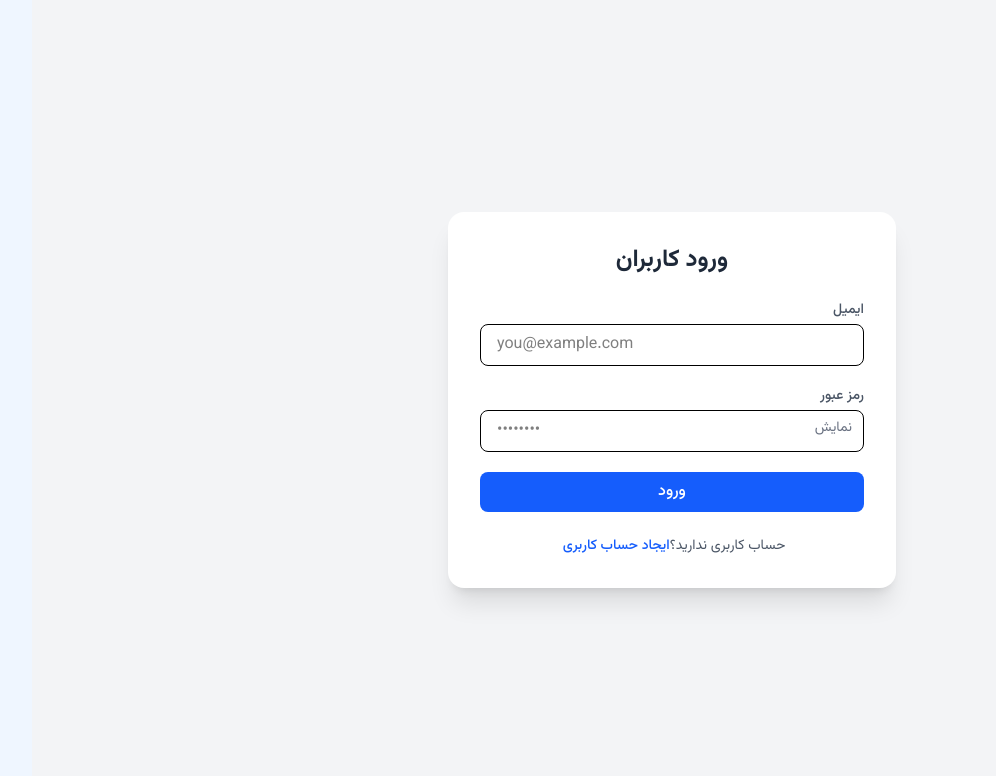
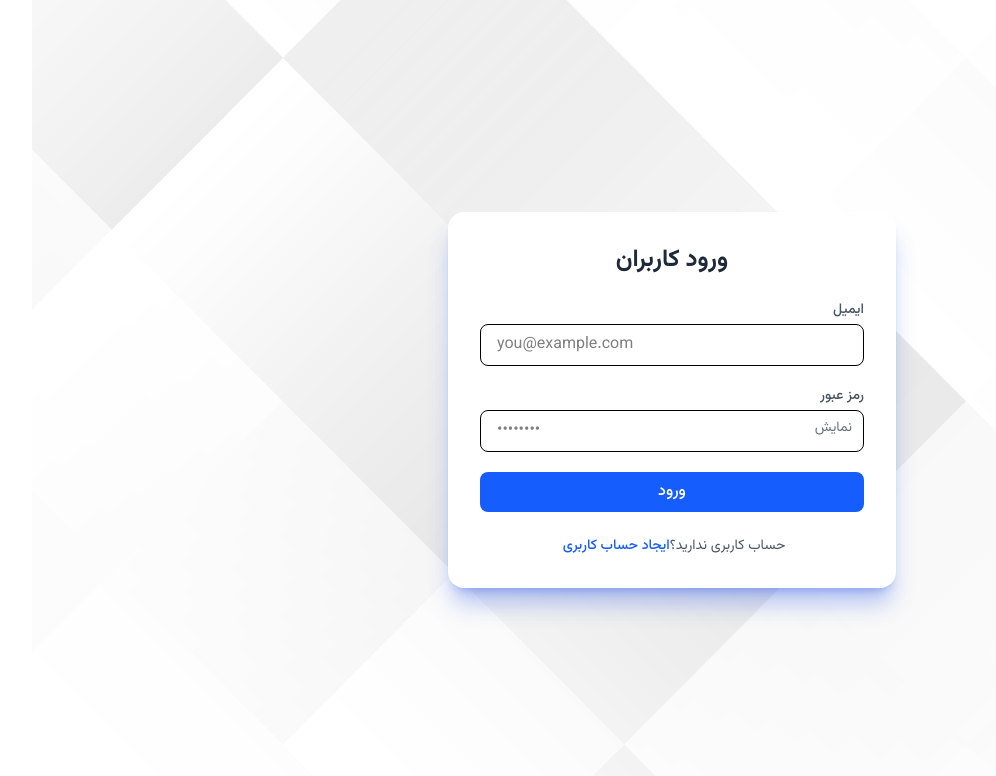
Before and after one commit to behdadMihanyar/gold, a React (Vite) app: page /login in a window 1280 px wide. Shown: the top 776 px of the page, without its empty margins (46-1042 px from the left). Built offline with nearby package versions, Linux system fonts and the light colour scheme.

Commit message:
UI_Improvement

```diff
--- a/src/LogIn.jsx
+++ b/src/LogIn.jsx
@@ -2,7 +2,7 @@
 import { useState } from "react";
 import supabase from "./supabase";
 import { useNavigate } from "react-router-dom";
-
+import background_img from "./img/background_img.jpg";
 const LogIn = () => {
   const [isLogin, setIsLogin] = useState(true);
   const [showPassword, setShowPassword] = useState(false);
@@ -46,8 +46,11 @@ const LogIn = () => {
   };
 
   return (
-    <div className="min-h-screen flex items-center justify-center bg-gray-100 px-4">
-      <div className="bg-white shadow-xl rounded-2xl p-8 w-full max-w-md">
+    <div
+      className="min-h-screen flex items-center justify-center bg-gray-800 px-4"
+      style={{ backgroundImage: `url(${background_img})` }}
+    >
+      <div className="bg-white shadow-xl rounded-2xl p-8 w-full max-w-md shadow-xl/30 shadow-blue-700 ">
         <h2 className="text-2xl font-bold text-center text-gray-800 mb-6">
           {isLogin ? "ورود کاربران" : "ساخت حساب کاربری"}
         </h2>
@@ -65,7 +68,7 @@ const LogIn = () => {
               required
               dir="ltr"
               placeholder="you@example.com"
-              className="w-full px-4 py-2 border rounded-lg focus:ring-2 focus:ring-blue-500 focus:outline-none transition"
+              className="w-full px-4 py-2 border rounded-lg focus:ring-2 focus:scale-105 focus:ring-blue-500 focus:outline-none transition"
             />
           </div>
 
@@ -82,7 +85,7 @@ const LogIn = () => {
                 onChange={handleChange}
                 required
                 placeholder="••••••••"
-                className="w-full px-4 py-2 border rounded-lg focus:ring-2 focus:ring-blue-500 focus:outline-none transition"
+                className="w-full px-4 py-2 border focus:scale-105 rounded-lg focus:ring-2 focus:ring-blue-500 focus:outline-none transition"
               />
               <button
                 type="button"
@@ -96,7 +99,7 @@ const LogIn = () => {
 
           <button
             type="submit"
-            className="w-full bg-blue-600 text-white py-2 rounded-lg hover:bg-blue-700 transition font-medium"
+            className="w-full bg-blue-600 cursor-pointer text-white py-2 rounded-lg hover:bg-blue-700 transition font-medium"
           >
             {isLogin ? "ورود" : "ثبت نام"}
           </button>
--- a/src/Orders.jsx
+++ b/src/Orders.jsx
@@ -341,7 +341,7 @@ const OrderList = () => {
                           <td className="px-6 py-4 text-center max-sm:p-3">
                             {order.price}
                           </td>
-                          <td className="px-6 py-4 text-center max-sm:p-3 text-blue-600 font-semibold">
+                          <td className="px-6 py-4 text-center max-sm:p-3">
                             {order.total}
                           </td>
                           <td className="px-6 py-4 text-center max-sm:p-3">
--- a/src/index.css
+++ b/src/index.css
@@ -2,5 +2,8 @@
 
 body {
   font-family: "Vazirmatn", sans-serif;
-  background-color: #eff6ff;
+  background-image: url("/src//img/background_img.jpg");
+  background-size: cover;
+  background-position: center;
+  background-attachment: fixed;
 }
--- a/src/layout/Desktop.jsx
+++ b/src/layout/Desktop.jsx
@@ -31,7 +31,7 @@ const Desktop = () => {
               to="/addOrder"
               className={({ isActive }) =>
                 isActive
-                  ? "text-black no-underline font-bold border-r-4 border-amber-600 rounded-l-2xl p-1 mr-3 shadow-2xl shadow-black"
+                  ? "text-black no-underline font-bold border-r-4 rounded-l-2xl border-gray-800 p-1 mr-3 shadow-2xl shadow-black"
                   : "text-white no-underline hover:scale-108 duration-200 mr-3"
               }
             >
@@ -67,7 +67,7 @@ const Desktop = () => {
           </nav>
         </aside>
 
-        <main className="flex-1 p-8 bg-blue-50 overflow-y-auto">
+        <main className="flex-1 p-8 overflow-y-auto">
           <Outlet />
         </main>
       </div>
--- a/src/layout/MobileLayout.jsx
+++ b/src/layout/MobileLayout.jsx
@@ -3,11 +3,15 @@ import { Outlet, NavLink } from "react-router-dom";
 import { CiMenuBurger } from "react-icons/ci";
 import { FaGithub } from "react-icons/fa";
 import { IoArrowBack } from "react-icons/io5";
+import { GrPowerShutdown } from "react-icons/gr";
 const MobileLayout = ({ show, setShow }) => {
   return (
     <div>
       <div>
-        <main className="flex-1 p-3 bg-gradient-to-br from-blue-50 to-purple-50">
+        <main className="flex-1 p-3 bg-linear-to-br from-blue-50 to-purple-50">
+          <button className="top-7 absolute">
+            <GrPowerShutdown color="black" size={30} />
+          </button>
           <Outlet />
         </main>
         <div>
@@ -28,11 +32,6 @@ const MobileLayout = ({ show, setShow }) => {
             }`}
           >
             <ul className="flex flex-col items-center justify-center space-y-4 text-2xl text-white">
-              <li className="flex gap-2 mt-3">
-                <a href="https://github.com/behdadMihanyar">
-                  <FaGithub color="white  " size={40} />
-                </a>
-              </li>
               <li>
                 <NavLink to="/" onClick={() => setShow((prev) => !prev)}>
                   سفارشات
```
Also changed, not shown: src/img/background_img.jpg (added).
